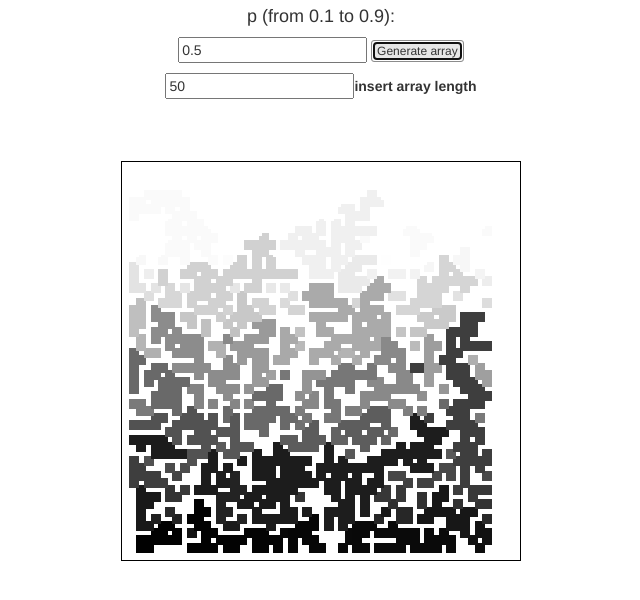
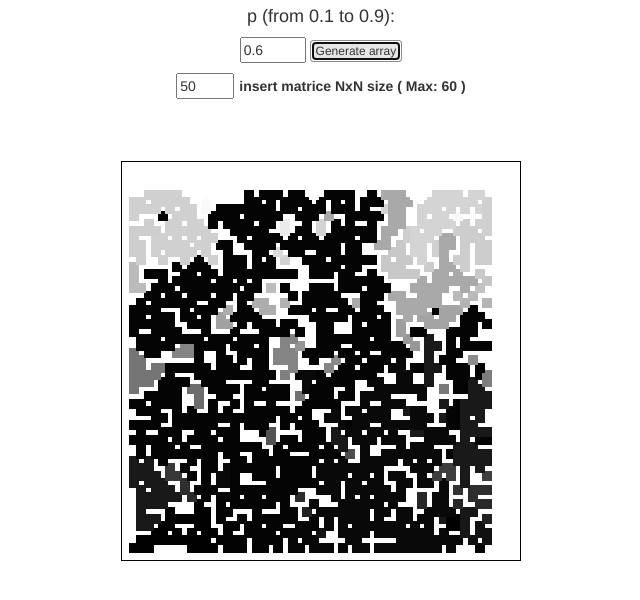
Before and after one commit to Eukenich/Eukenich.github.io, a plain HTML site: page index.html in a window 1280 px wide. Both pictures are taken after a click on the button "Generate array". Shown: the part 56-656 px from the top of the page, without its empty margins (319-959 px from the left). Drawn offline with nearby package versions, Linux system fonts and the light colour scheme; some packages are replaced by stand-ins of ours; a script that the page names is missing.

Commit message:
add bug fix

```diff
--- a/index.html
+++ b/index.html
@@ -17,25 +17,14 @@
 <div class="container" ng-controller="graphController">
     <h2>Percolation</h2>
     <div><h4> p (from 0.1 to 0.9):</h4>
-        <input ng-model="delimiter">
+        <input type="number" min="0" max="1" step="0.1" ng-model="delimiter">
         <button class="btn btn-default btn-xs" ng-click="arraySize=arrayHeight;generateMas();" ng-disabled="delimiter==0">Generate array</button>
     </div>
 
     <div style="margin-top: 10px">
-        <input ng-model="arrayHeight"><label>insert array length</label>
+        <input type="number" min="2" max="60" ng-model="arrayHeight"><label style="margin-left: 5px"> insert matrice NxN size ( Max: 60 )</label>
     </div>
-<!--
-    <ul class="chart" style="width:{{width}}px; height:{{height}}px;">
 
-        <div class="y" style="width:{{height}}px;">{{yAxis}}</div>
-        <div class="x">{{xAxis}}</div>
-
-        <li ng-repeat="dot in data" class="dot"
-            style="bottom:{{dot.value / max * height}}px; left:{{($index + 0.5) / data.length * width}}px;"></li>
-
-    </ul>
--->
-    <!--{{masUl|json}}-->
     <ul class="chart" style="width:{{width}}px; height:{{height}}px;">
 
         <div class="y" style="width:{{height}}px;"></div>
--- a/index.js
+++ b/index.js
@@ -6,7 +6,7 @@ angular.module('graphApp', ['ui.bootstrap.modal'])
 
         $scope.width = 400;
         $scope.height = 400;
-        $scope.delimiter = 0.5
+        $scope.delimiter = 0.6
         $scope.arrayHeight = 50
         $scope.arraySize = 0
         $scope.backgroundColor = 0
@@ -19,6 +19,7 @@ angular.module('graphApp', ['ui.bootstrap.modal'])
             n++
             var masU = [], masUl = [];
             var ulp = $scope.ulp
+            var mathRandom = 0
             for (var i = 0; i < n; i++) {
                 masU[i] = []
                 masUl[i] = []
@@ -26,10 +27,9 @@ angular.module('graphApp', ['ui.bootstrap.modal'])
                     if (!i || !j) {
                         masU[i][j] = 0
                         masUl[i][j] = 0
-
                     }
                     else {
-                        var mathRandom = Math.random()
+                        mathRandom = Math.random()
                         if (mathRandom > $scope.delimiter) {
                             masU[i][j] = 0;
                             masUl[i][j] = 0
@@ -39,7 +39,7 @@ angular.module('graphApp', ['ui.bootstrap.modal'])
                             if (masUl[i - 1][j] && masUl[i][j - 1]) {
                                 masUl[i][j] = Math.min(masUl[i - 1][j], masUl[i][j - 1])
                                 // console.log('this is ulp before splice--->',ulp)
-                                ulp.splice(ulp.indexOf(Math.max(ulp[ulp.indexOf(masUl[i - 1][j])],ulp[ulp.indexOf(masUl[i][j - 1])])), 1, masUl[i][j])
+                                ulp.splice(ulp.indexOf(Math.max(ulp[ulp.indexOf(masUl[i - 1][j])], ulp[ulp.indexOf(masUl[i][j - 1])])), 1, masUl[i][j])
                                 //  console.log('this is ulp after splice--->',ulp)
                             }
                             else {
@@ -61,11 +61,9 @@ angular.module('graphApp', ['ui.bootstrap.modal'])
 
             $scope.masU = masU
 
-           // for (i = 0; i < n; i++) console.log('mas[', i, '] --->', masU[i], 'masUl[', i, ']---->', masUl[i])
-
-
-         //   var oldUlp = ulp
-         //   console.log('this is old ulp --->', oldUlp)
+            // for (i = 0; i < n; i++) console.log('mas[', i, '] --->', masU[i], 'masUl[', i, ']---->', masUl[i])
+            //   var oldUlp = ulp
+            //   console.log('this is old ulp --->', oldUlp)
             for (i = 0; i < ulp.length; i++) {
                 if (ulp[i] < i + 1) {
                     // console.log('ulp[',i+1,']=',ulp[i],'--> ulp[',ulp[i],']=',ulp[ulp[i]-1])
@@ -73,16 +71,16 @@ angular.module('graphApp', ['ui.bootstrap.modal'])
                 }
             }
             $scope.ulp = ulp
-          //  console.log('this is new ulp -->', ulp)
+            //  console.log('this is new ulp -->', ulp)
             var masUln = []
 
             for (i = 0; i < n; i++) {
-                masUln[i]=[]
+                masUln[i] = []
                 for (j = 0; j < n; j++) {
-                    masUln[i][j] = ulp[masUl[i][j]-1]||0
+                    masUln[i][j] = ulp[masUl[i][j] - 1] || 0
                 }
             }
-            for (i = 0; i < n; i++) console.log('mas[', i, '] --->', masU[i], 'masUl[', i, ']---->', masUl[i], ' masULN[', i, ']--->', masUln[i])
+            //   for (i = 0; i < n; i++) console.log('mas[', i, '] --->', masU[i], 'masUl[', i, ']---->', masUl[i], ' masULN[', i, ']--->', masUln[i])
 
             for (i = 1; i < n; i++) {
                 for (j = 1; j < n; j++) {
```
